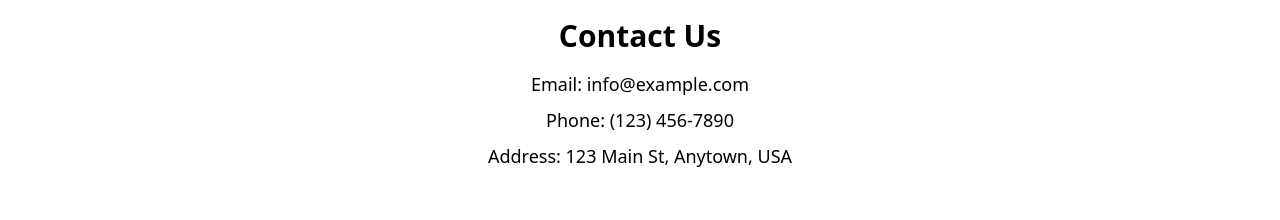
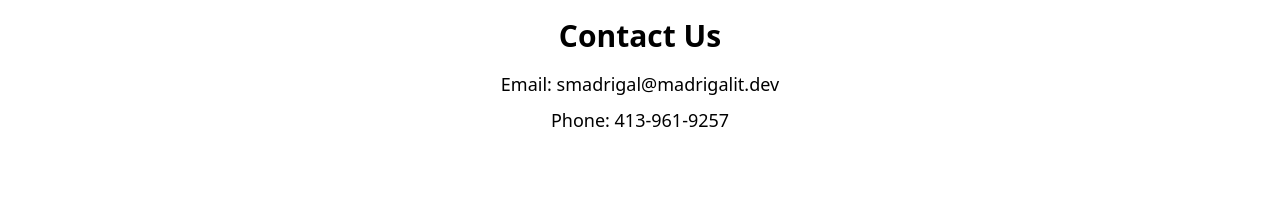
Before and after one commit to SergioABMadrigal/Madrigal-IT-Web-Solutions, a React (Vite) app in the folder frontend/: page /contact in a window 1280 px wide. Shown: the part 198-418 px from the top of the page. Built offline with nearby package versions, Linux system fonts and the light colour scheme.

Commit message:
Update Contact.jsx

```diff
--- a/frontend/src/Pages/Contact.jsx
+++ b/frontend/src/Pages/Contact.jsx
@@ -4,9 +4,9 @@ const Contact = () => {
   return (
     <div className='flex flex-col items-center justify-center px-20 py-15'>
       <h1 className='text-3xl font-bold mb-4'>Contact Us</h1>
-      <p className='text-lg mb-2'>Email: info@example.com</p>
-      <p className='text-lg mb-2'>Phone: (123) 456-7890</p>
-      <p className='text-lg'>Address: 123 Main St, Anytown, USA</p>
+      <p className='text-lg mb-2'>Email: smadrigal@madrigalit.dev</p>
+      <p className='text-lg mb-2'>Phone: 413-961-9257</p>
+
     </div>
   )
 }
```
